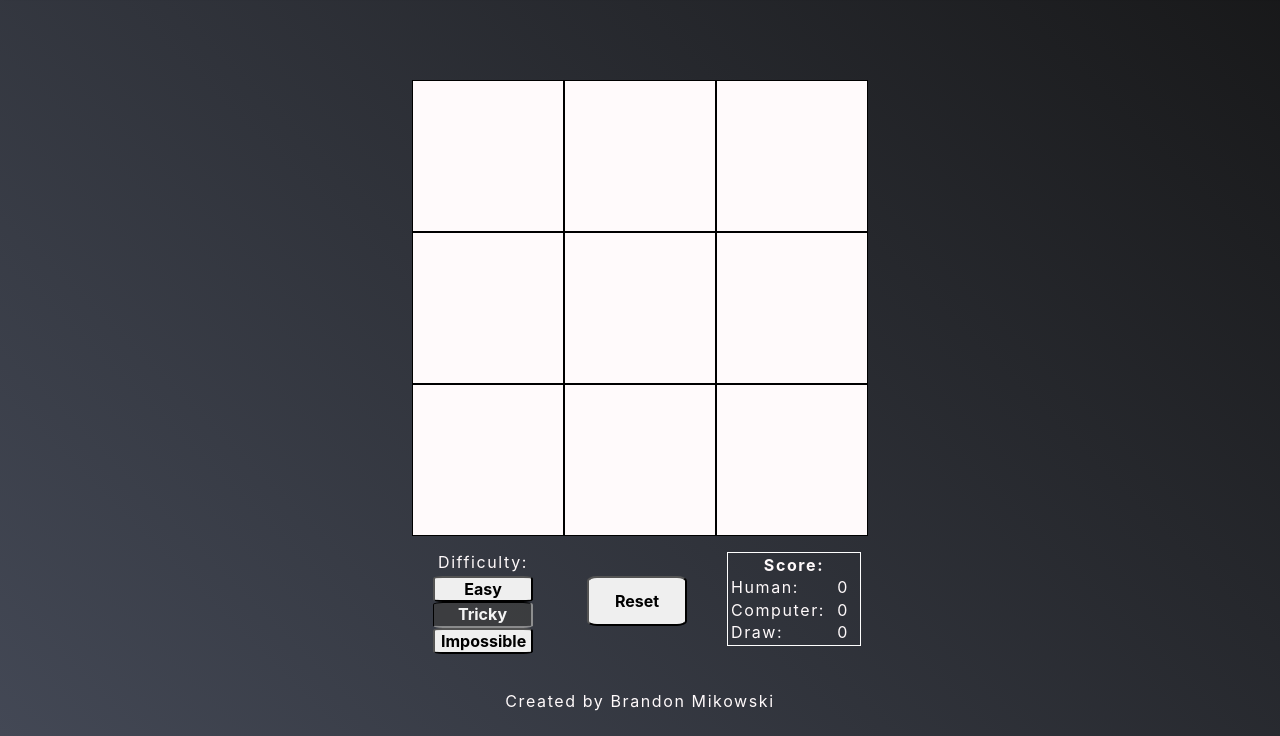
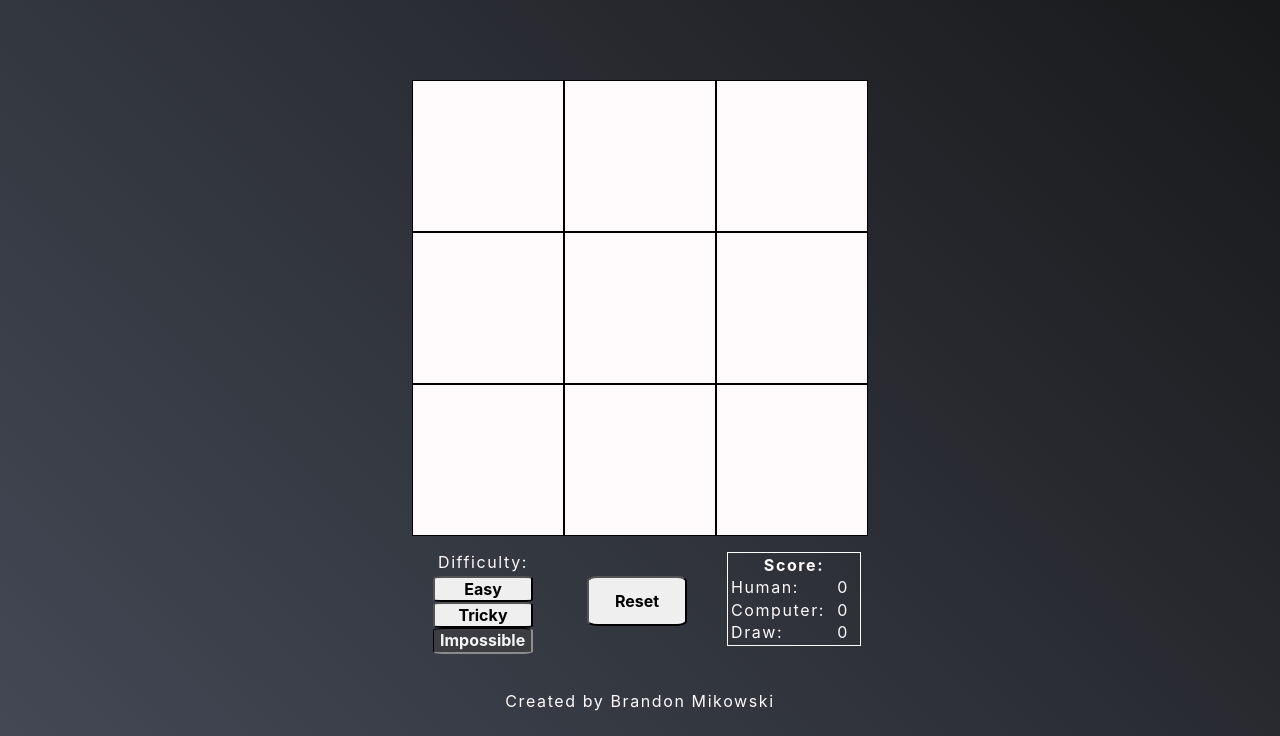
Before and after one commit to MikoFrosty/TIC-TAC-TOE, a website: page index.html in a window 1280 px wide. Shown: the part 240-976 px from the top of the page. Drawn offline with Linux system fonts and the light colour scheme.

Commit message:
Make default difficulty "impossible"

```diff
--- a/index.html
+++ b/index.html
@@ -36,8 +36,8 @@
         <div id="difficulty">
           <p>Difficulty:</p>
           <button data-difficulty="2" class="difficulty-button" id="easy">Easy</button>
-          <button data-difficulty="1" class="difficulty-button active" id="tricky">Tricky</button>
-          <button data-difficulty="0" class="difficulty-button" id="impossible">Impossible</button>
+          <button data-difficulty="1" class="difficulty-button" id="tricky">Tricky</button>
+          <button data-difficulty="0" class="difficulty-button active" id="impossible">Impossible</button>
         </div>
         <button id="reset">Reset</button>
         <div id="score">
--- a/resources/javascript/index.js
+++ b/resources/javascript/index.js
@@ -16,7 +16,7 @@
   let playerLetter = "X";
   let computerLetter = "O";
   // Difficulty levels - 0: impossible, 1: tricky, 2: easy
-  let difficulty = 1;
+  let difficulty = 0;
   let playerScore = 0,
     computerScore = 0,
     drawScore = 0;
```
